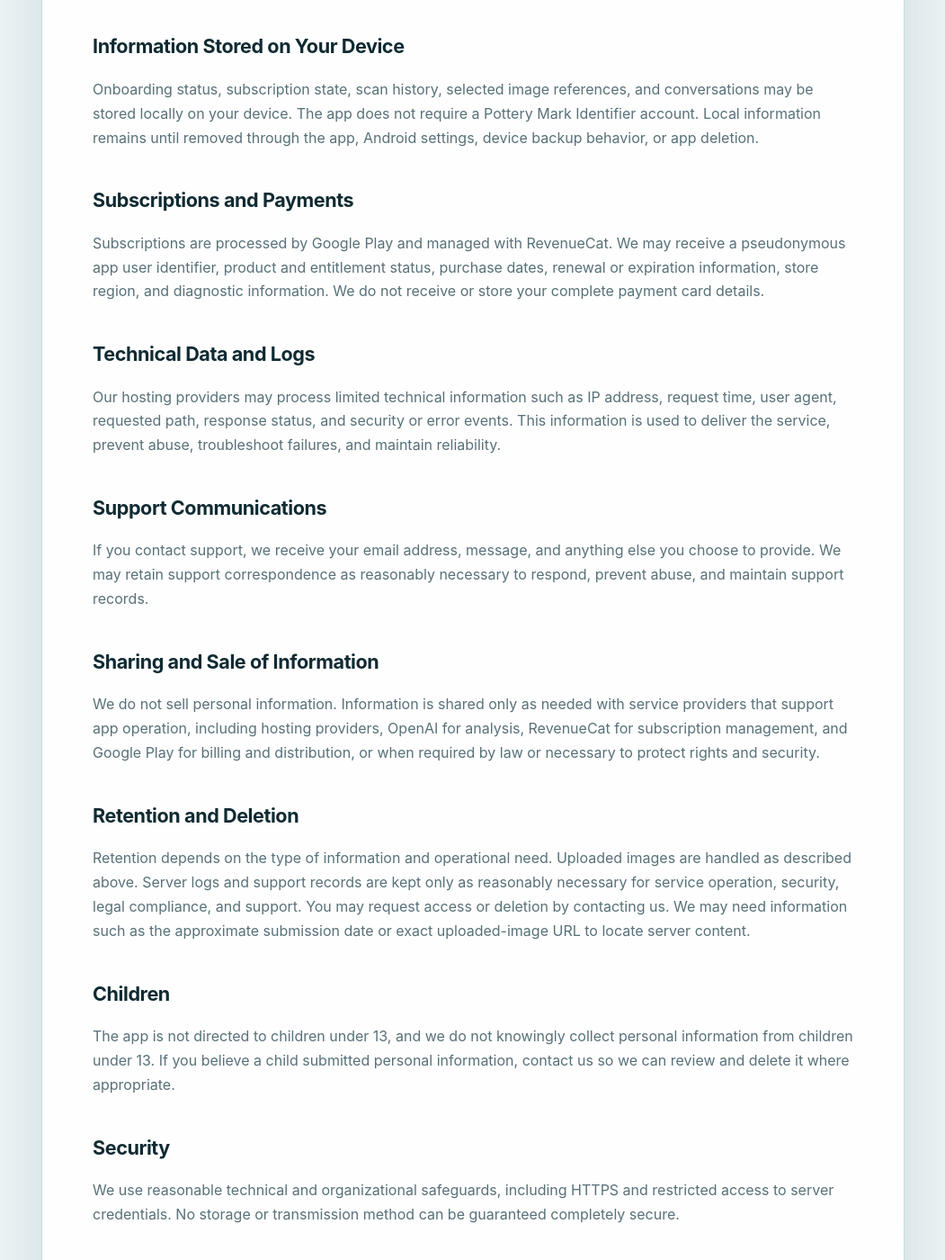
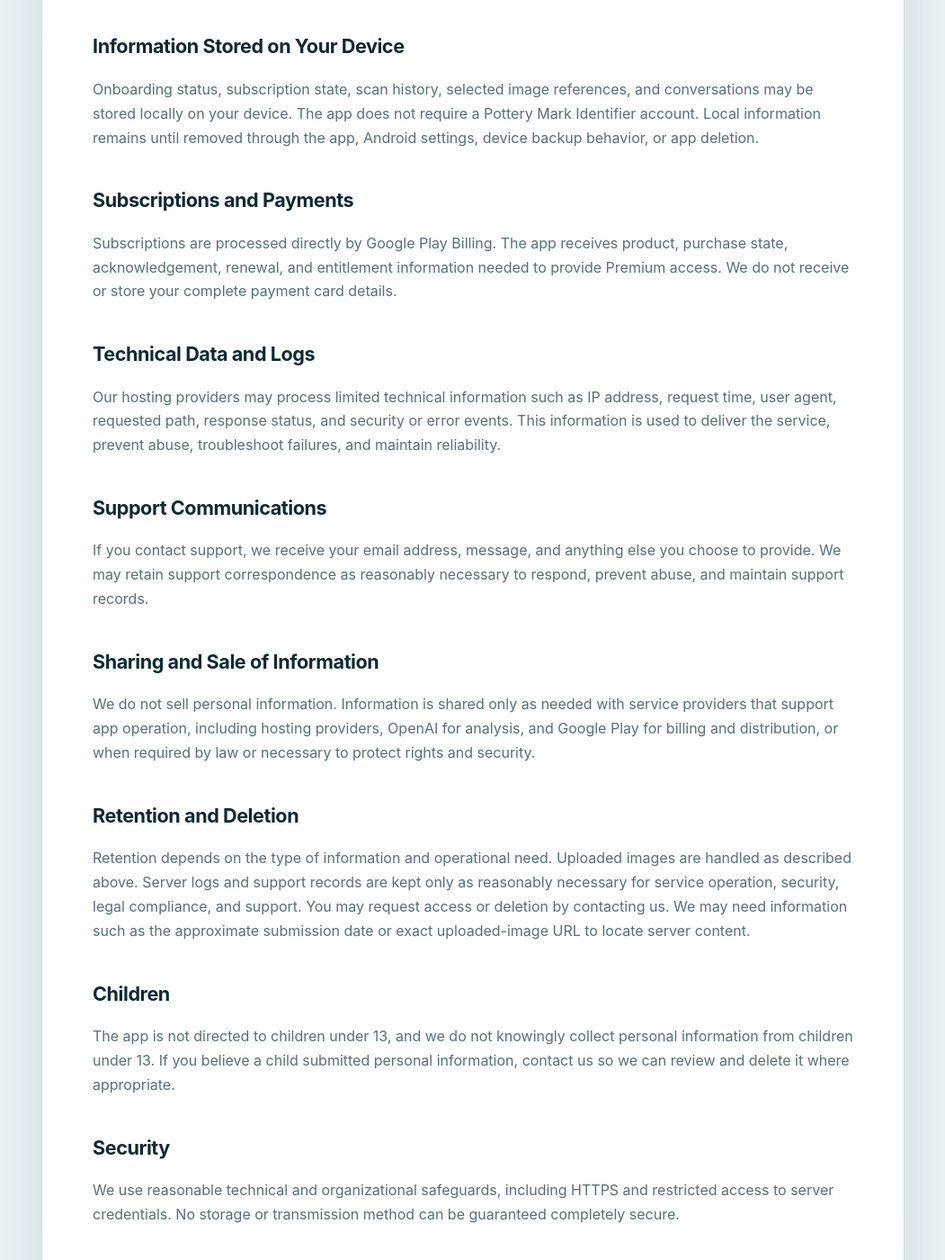
Before and after one commit to asilarslan/asilarslan.github.io, a Jekyll site: the page pottery-mark-identifier/privacy-policy/index.html, which Jekyll copies as it is, in a window 1280 px wide and 1400 px high, scrolled down 1237 px. Shown: the whole window at 90% size, without its empty margins (114-1165 px from the left). Built offline with Jekyll 4.4.1, drawn with Linux system fonts in a browser that asks for light colours.

Commit message:
Update Pottery Mark billing privacy disclosure

```diff
--- a/pottery-mark-identifier/privacy-policy/index.html
+++ b/pottery-mark-identifier/privacy-policy/index.html
@@ -37,7 +37,7 @@
       <p>Onboarding status, subscription state, scan history, selected image references, and conversations may be stored locally on your device. The app does not require a Pottery Mark Identifier account. Local information remains until removed through the app, Android settings, device backup behavior, or app deletion.</p>
 
       <h2>Subscriptions and Payments</h2>
-      <p>Subscriptions are processed by Google Play and managed with RevenueCat. We may receive a pseudonymous app user identifier, product and entitlement status, purchase dates, renewal or expiration information, store region, and diagnostic information. We do not receive or store your complete payment card details.</p>
+      <p>Subscriptions are processed directly by Google Play Billing. The app receives product, purchase state, acknowledgement, renewal, and entitlement information needed to provide Premium access. We do not receive or store your complete payment card details.</p>
 
       <h2>Technical Data and Logs</h2>
       <p>Our hosting providers may process limited technical information such as IP address, request time, user agent, requested path, response status, and security or error events. This information is used to deliver the service, prevent abuse, troubleshoot failures, and maintain reliability.</p>
@@ -46,7 +46,7 @@
       <p>If you contact support, we receive your email address, message, and anything else you choose to provide. We may retain support correspondence as reasonably necessary to respond, prevent abuse, and maintain support records.</p>
 
       <h2>Sharing and Sale of Information</h2>
-      <p>We do not sell personal information. Information is shared only as needed with service providers that support app operation, including hosting providers, OpenAI for analysis, RevenueCat for subscription management, and Google Play for billing and distribution, or when required by law or necessary to protect rights and security.</p>
+      <p>We do not sell personal information. Information is shared only as needed with service providers that support app operation, including hosting providers, OpenAI for analysis, and Google Play for billing and distribution, or when required by law or necessary to protect rights and security.</p>
 
       <h2>Retention and Deletion</h2>
       <p>Retention depends on the type of information and operational need. Uploaded images are handled as described above. Server logs and support records are kept only as reasonably necessary for service operation, security, legal compliance, and support. You may request access or deletion by contacting us. We may need information such as the approximate submission date or exact uploaded-image URL to locate server content.</p>
```
